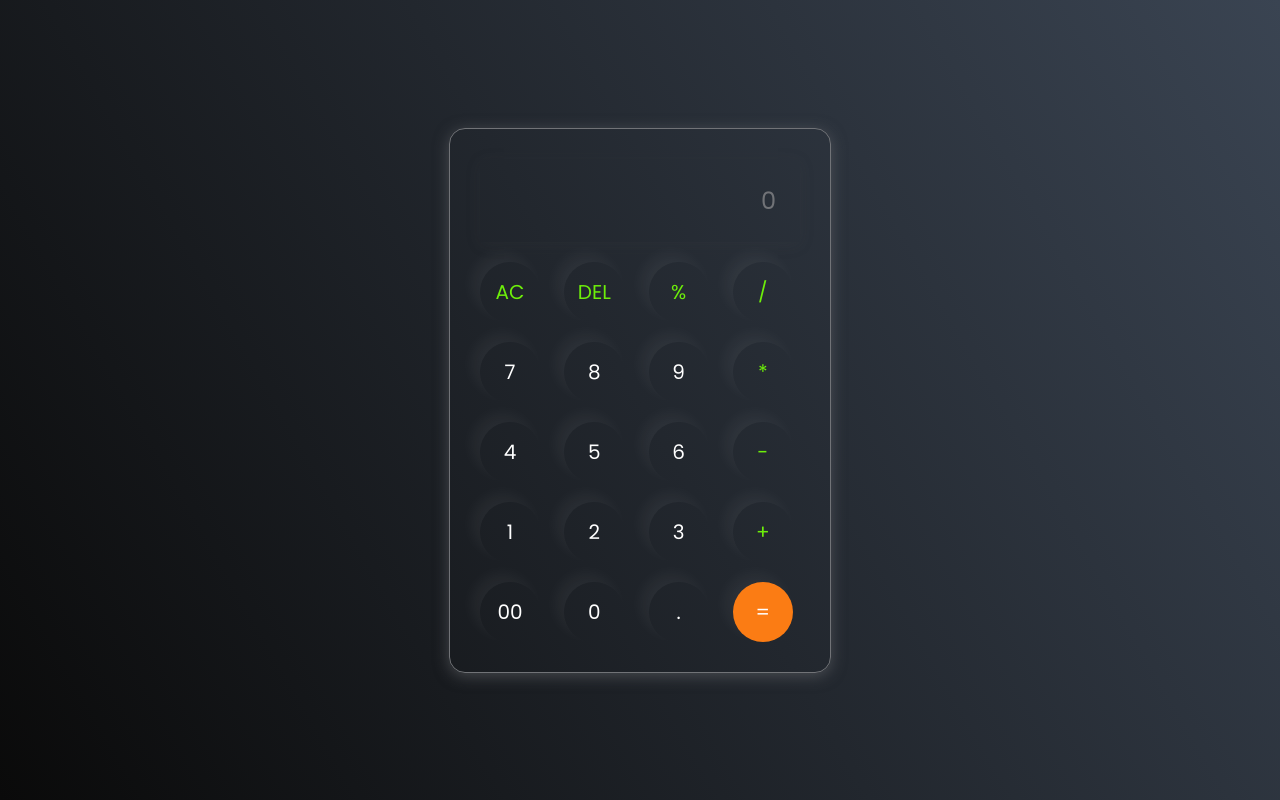
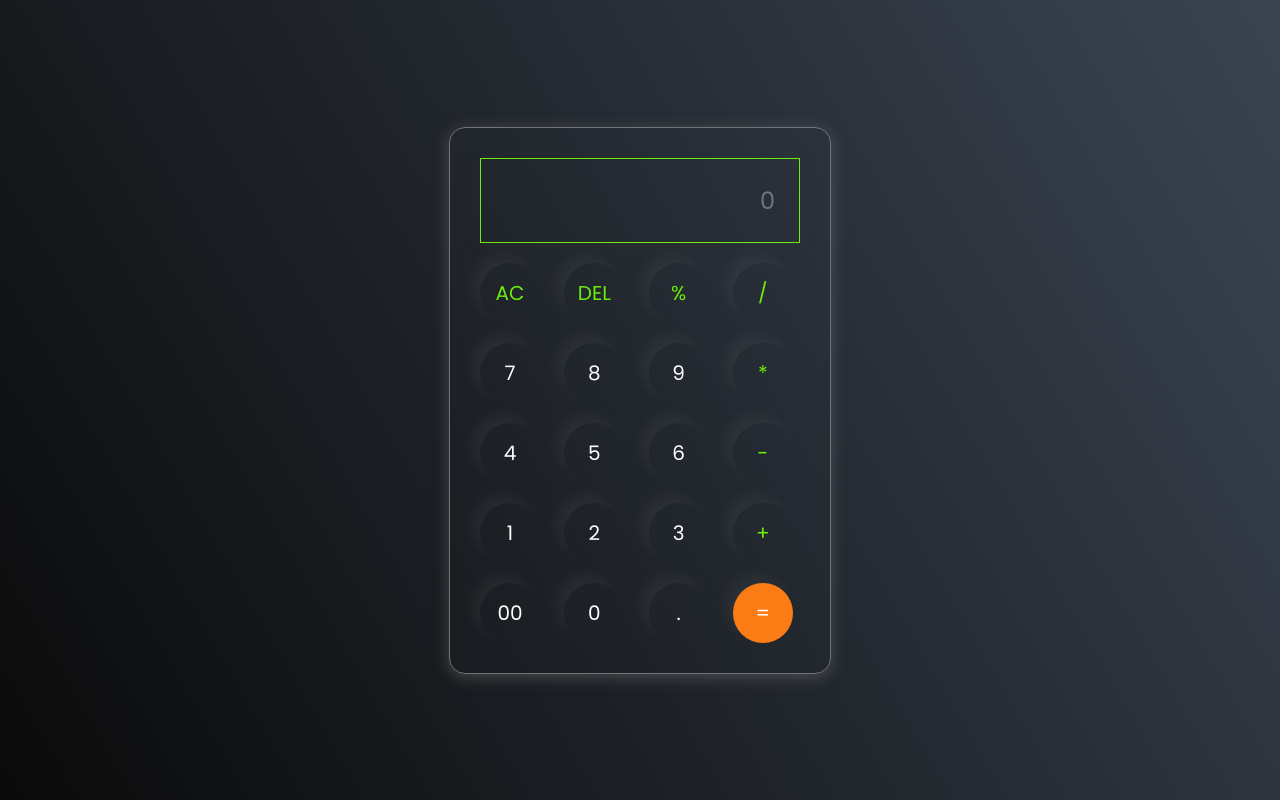
Before and after one commit to devCadet1/CalculatorJS, a plain HTML site: page index.html in a window 1280 px wide. Drawn offline with Linux system fonts and the light colour scheme.

Commit message:
updated style

```diff
--- a/style.css
+++ b/style.css
@@ -34,7 +34,7 @@ input {
 
     background: transparent;
     box-shadow: 0px 3px 15px rgba(84, 84, 84, 0.1);
-    border: none;
+    border: 1px solid #6dee0a ;
     color: #fff;
     text-align: right;
 }
```
